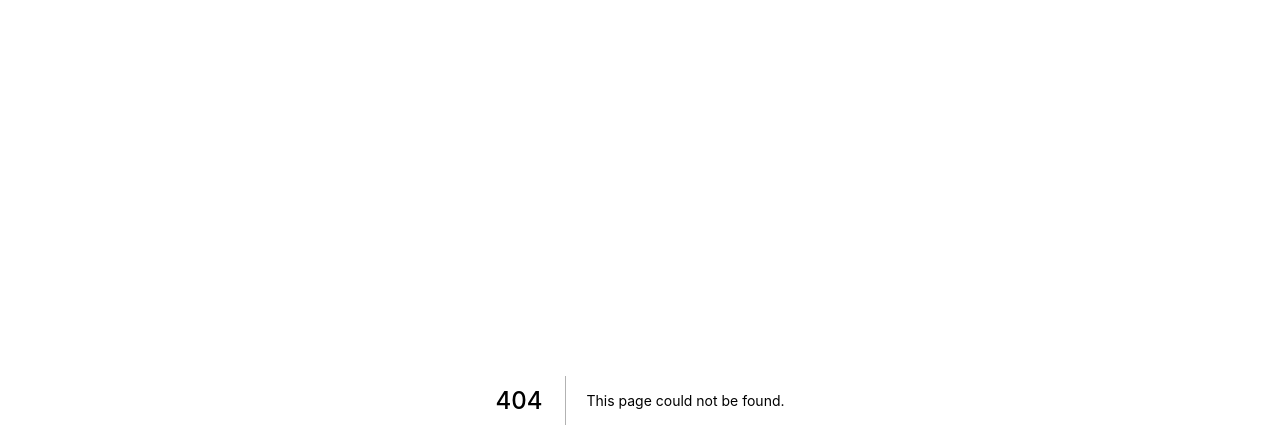
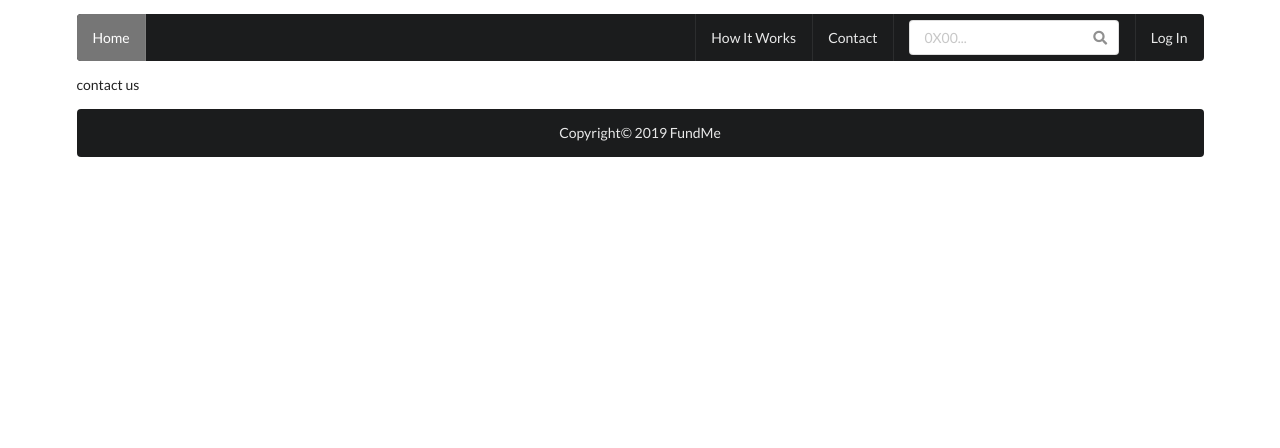
Before and after one commit to Gbenro/FundMe, a Next.js app: page /contact in a window 1280 px wide. Before the commit this address had no page. Shown: the top 448 px of the page. Built offline with nearby package versions, Linux system fonts and the light colour scheme.

Commit message:
wired up contact us

```diff
--- /dev/null
+++ b/pages/contact.js
@@ -0,0 +1,12 @@
+import React from 'react'
+import Layout from '../src/components/Layout'
+
+const contact = () => {
+  return (
+    <Layout>
+      <div>contact us</div>
+    </Layout>
+  )
+}
+
+export default contact
--- a/src/components/Footer.js
+++ b/src/components/Footer.js
@@ -2,10 +2,11 @@ import React from 'react'
 
 export default () => {
   return (
-    <div className='ui inverted footer segment '>
-      <div className='ui container'>
-        Copyright&copy;2019 FundMe All Rights Reserved
-      </div>
+    <div
+      className='ui inverted footer segment '
+      style={{ textAlign: 'center' }}
+    >
+      <div className='ui container'>Copyright&copy; 2019 FundMe</div>
     </div>
   )
 }
--- a/src/components/Header.js
+++ b/src/components/Header.js
@@ -1,13 +1,20 @@
 import React from 'react'
+import Link from 'next/link'
 
 export default () => {
   return (
     <div className='ui inverted menu'>
-      <a className='active grey item'>Home</a>
-      <a className='grey item'>How It Works</a>
-      <a className='grey item'>Friends</a>
+      <Link href='/'>
+        <a className='active grey item'>Home</a>
+      </Link>
 
       <div className='right menu'>
+        <Link href=''>
+          <a className='grey item'>How It Works</a>
+        </Link>
+        <Link href='/contact'>
+          <a className='grey item'>Contact</a>
+        </Link>
         <div className=' grey item'>
           <div className='ui icon input'>
             <input type='text' placeholder='0X00...' />
```
Also changed, not shown: src/components/App.js (added, +14 -0 lines), src/index.js (+1 -6 lines), pages/fundMe/fundingPage.js (added), pages/fundMe/new.js (renamed from pages/new.js), pages/fundMe/recipient.js (added), pages/fundMe/show.js (renamed from pages/show.js), pages/howItWorks.js (added).
